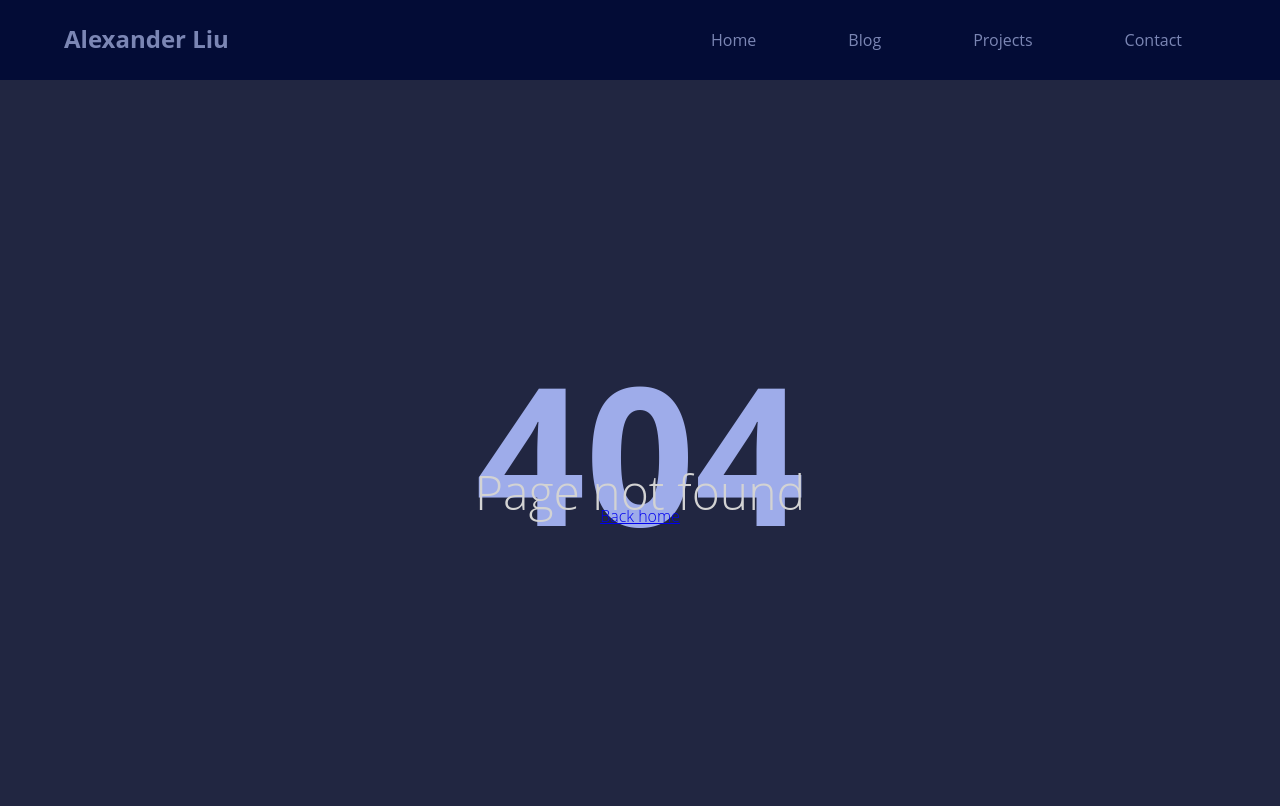
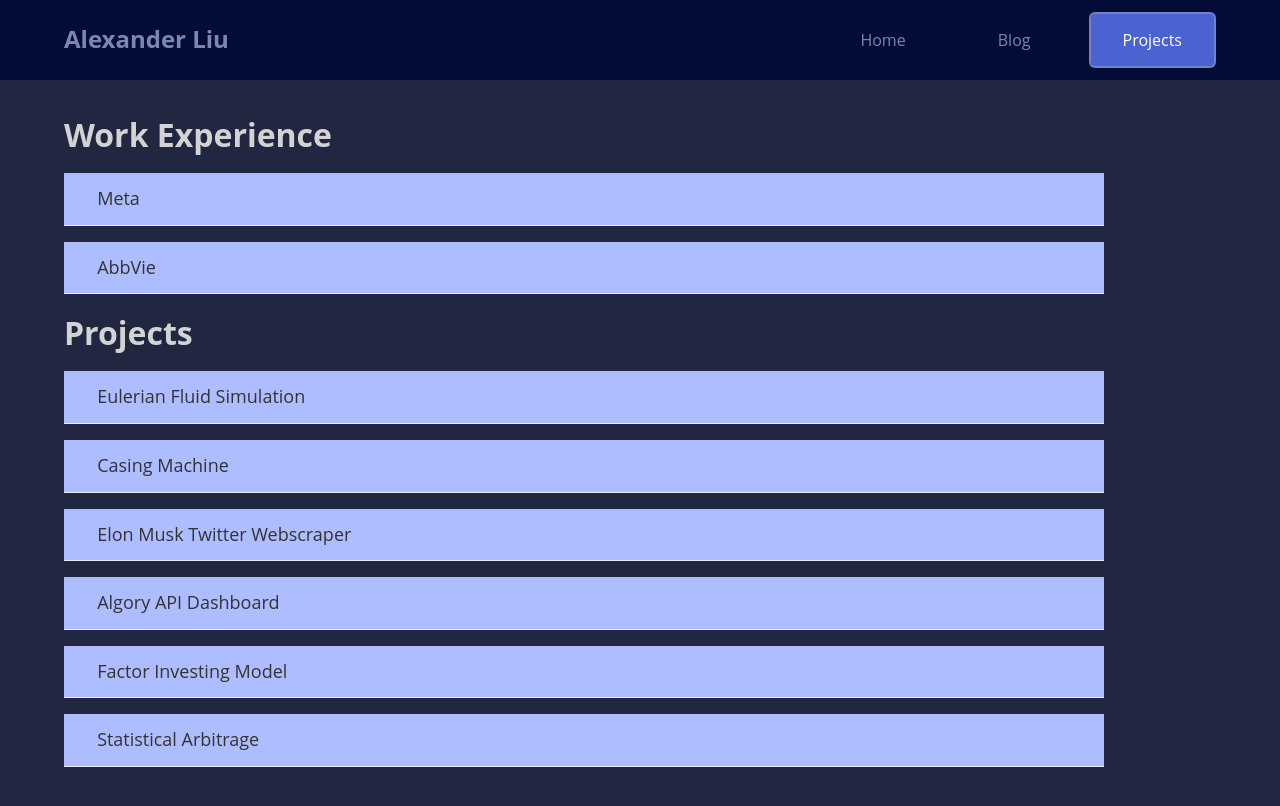
Before and after one commit to Fobertree/fobertree.github.io, a Next.js app: page /projects in a window 1280 px wide. Before the commit this address had no page. Shown: the top 806 px of the page. Built offline with nearby package versions, Linux system fonts and the light colour scheme.

Commit message:
move projects + work exp to dedicated route

```diff
--- /dev/null
+++ b/app/projects/page.tsx
@@ -0,0 +1,17 @@
+import ProjectCollapse from "../../src/Components/ProjectCollapse";
+import ContentPanel from "../../src/Components/ContentPanel";
+
+export const metadata = {
+  title: "Projects | Alexander Liu",
+  description: "Work experience and projects.",
+};
+
+export default function ProjectsPage() {
+  return (
+    <main>
+      <ContentPanel offset="blog">
+        <ProjectCollapse />
+      </ContentPanel>
+    </main>
+  );
+}
--- a/src/data/nav.ts
+++ b/src/data/nav.ts
@@ -5,6 +5,10 @@ export const NAV_LINKS = [
     label: "Blog",
     active: (path: string) => path.startsWith("/blog"),
   },
-  { href: "/#Projects", label: "Projects" },
-  { href: "/#Contact", label: "Contact" },
+  {
+    href: "/projects",
+    label: "Projects",
+    active: (path: string) => path === "/projects",
+  },
+  // { href: "/#Contact", label: "Contact" },
 ] as const;
```
Also changed, not shown: src/Home.jsx (+0 -8 lines).
